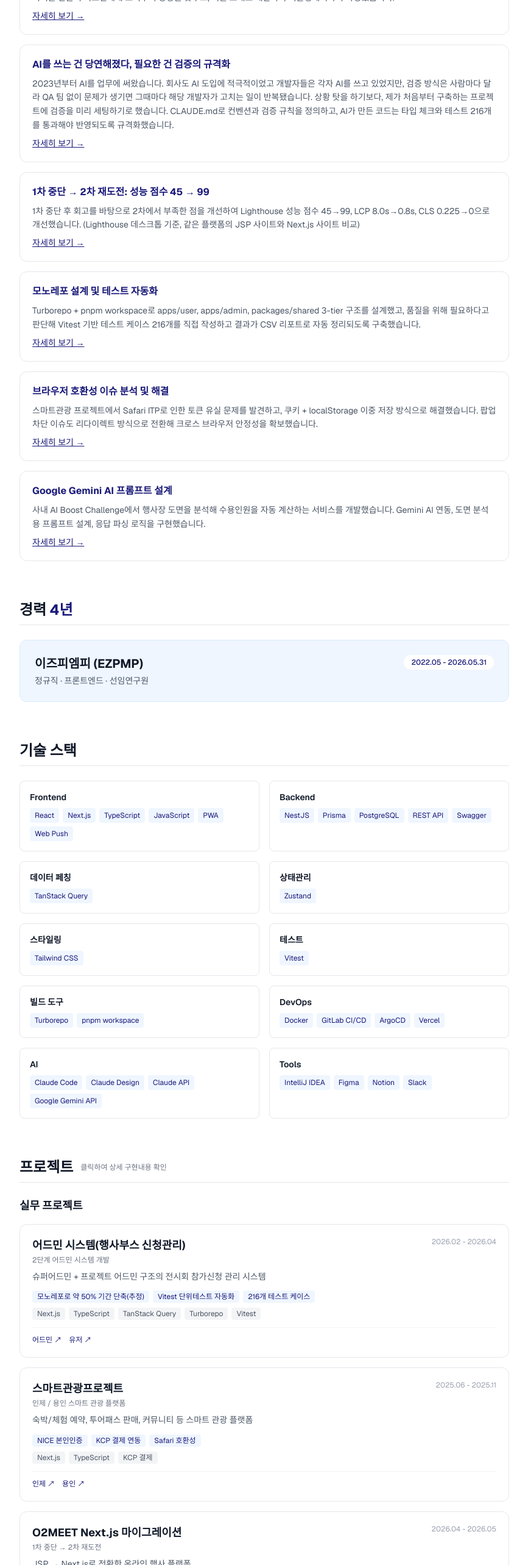
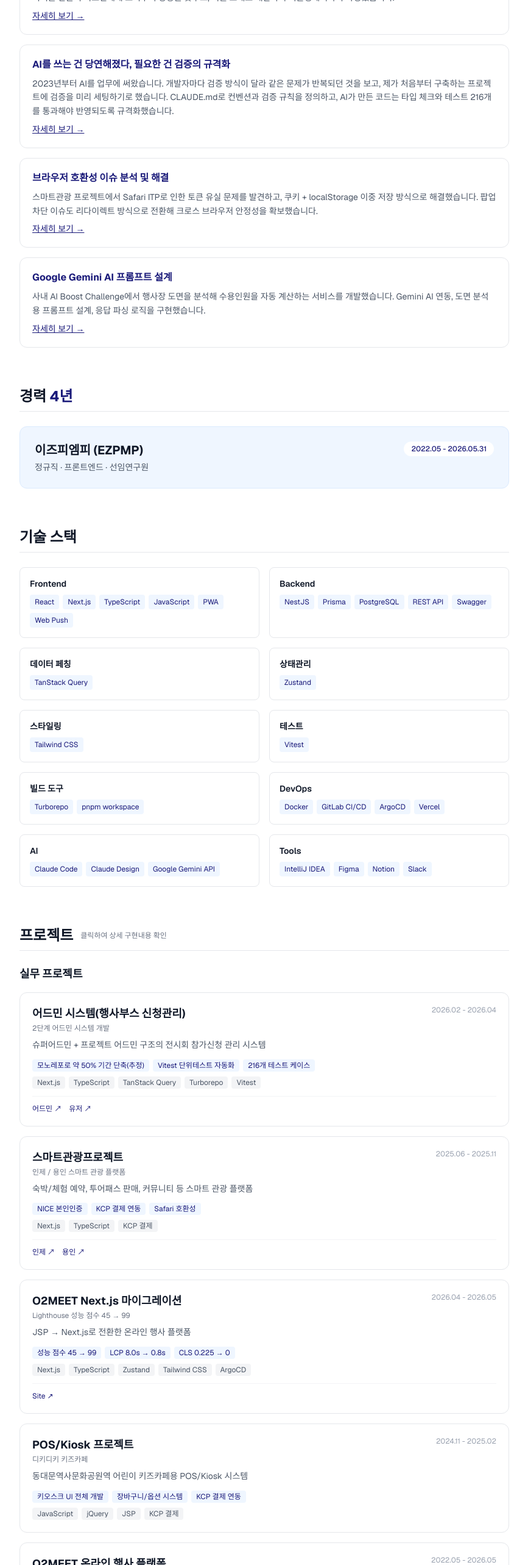
Before and after one commit to HeeJeShin/portfolio, a Next.js app: page / in a window 1280 px wide. Shown: the part 1180-3746 px from the top of the page at 61% size, without its empty margins (396-1263 px from the left). Built offline with nearby package versions, Linux system fonts and the light colour scheme.

Commit message:
포트폴리오: 하이라이트와 겹치는 도전과 성장 카드 제거, AI 문단 정리, 마이그레이션 부제 결과로, Claude API 제외
Co-Authored-By: Claude Opus 5.5 <noreply@anthropic.com>

```diff
--- a/app/_components/ChallengesSection.tsx
+++ b/app/_components/ChallengesSection.tsx
@@ -13,18 +13,8 @@ const challenges = [
   },
   {
     title: "AI를 쓰는 건 당연해졌다, 필요한 건 검증의 규격화",
-    desc: "2023년부터 AI를 업무에 써왔습니다. 회사도 AI 도입에 적극적이었고 개발자들은 각자 AI를 쓰고 있었지만, 검증 방식은 사람마다 달라 QA 팀 없이 문제가 생기면 그때마다 해당 개발자가 고치는 일이 반복됐습니다. 상황 탓을 하기보다, 제가 처음부터 구축하는 프로젝트에 검증을 미리 세팅하기로 했습니다. CLAUDE.md로 컨벤션과 검증 규칙을 정의하고, AI가 만든 코드는 타입 체크와 테스트 216개를 통과해야 반영되도록 규격화했습니다.",
+    desc: "2023년부터 AI를 업무에 써왔습니다. 개발자마다 검증 방식이 달라 같은 문제가 반복되던 것을 보고, 제가 처음부터 구축하는 프로젝트에 검증을 미리 세팅하기로 했습니다. CLAUDE.md로 컨벤션과 검증 규칙을 정의하고, AI가 만든 코드는 타입 체크와 테스트 216개를 통과해야 반영되도록 규격화했습니다.",
     link: "/projects/exhibition#decisions",
-  },
-  {
-    title: "1차 중단 → 2차 재도전: 성능 점수 45 → 99",
-    desc: "1차 중단 후 회고를 바탕으로 2차에서 부족한 점을 개선하여 Lighthouse 성능 점수 45→99, LCP 8.0s→0.8s, CLS 0.225→0으로 개선했습니다. (Lighthouse 데스크톱 기준, 같은 플랫폼의 JSP 사이트와 Next.js 사이트 비교)",
-    link: "/projects/o2meet-migration",
-  },
-  {
-    title: "모노레포 설계 및 테스트 자동화",
-    desc: "Turborepo + pnpm workspace로 apps/user, apps/admin, packages/shared 3-tier 구조를 설계했고, 품질을 위해 필요하다고 판단해 Vitest 기반 테스트 케이스 216개를 직접 작성하고 결과가 CSV 리포트로 자동 정리되도록 구축했습니다.",
-    link: "/projects/exhibition#monorepo",
   },
   {
     title: "브라우저 호환성 이슈 분석 및 해결",
--- a/app/_data/constants.ts
+++ b/app/_data/constants.ts
@@ -91,7 +91,7 @@ export const projects: Project[] = [
   {
     id: "o2meet-migration",
     title: "O2MEET Next.js 마이그레이션",
-    subtitle: "1차 중단 → 2차 재도전",
+    subtitle: "Lighthouse 성능 점수 45 → 99",
     period: "2026.04 - 2026.05",
     description: "JSP → Next.js로 전환한 온라인 행사 플랫폼",
     tags: ["Next.js", "TypeScript", "Zustand", "Tailwind CSS", "ArgoCD"],
@@ -129,7 +129,7 @@ export const skills: Record<string, string[]> = {
   테스트: ["Vitest"],
   "빌드 도구": ["Turborepo", "pnpm workspace"],
   DevOps: ["Docker", "GitLab CI/CD", "ArgoCD", "Vercel"],
-  AI: ["Claude Code", "Claude Design", "Claude API", "Google Gemini API"],
+  AI: ["Claude Code", "Claude Design", "Google Gemini API"],
   Tools: ["IntelliJ IDEA", "Figma", "Notion", "Slack"],
 };
 
--- a/app/_data/decisions.ts
+++ b/app/_data/decisions.ts
@@ -14,9 +14,9 @@ export const decisions: Record<string, Decision[]> = {
     {
       title: "AI를 쓰는 건 당연해졌다, 필요한 건 검증 방식의 규격화",
       situation:
-        "회사는 AI 도입에 적극적이었고 선임급 개발자들은 각자 AI를 쓰고 있었지만, 검증하는 방식은 사람마다 달랐습니다. QA 팀이 없어 문제가 생기면 그때마다 해당 개발자가 확인하고 고치는 일이 반복됐습니다.",
+        "개발자들은 각자 AI를 쓰고 있었지만 검증하는 방식은 사람마다 달라, 같은 종류의 문제가 반복되곤 했습니다.",
       judgment:
-        "상황 탓만 할 수는 없다고 생각했습니다. 회사 전체 프로젝트를 한 번에 바꿀 순 없어도, 제가 처음부터 구축하는 프로젝트라면 검증을 미리 세팅해 둘 수 있었습니다. AI를 쓰느냐가 아니라 'AI가 만든 결과를 어떻게 검증하느냐'를 규격으로 만드는 게 핵심이라고 판단했습니다.",
+        "회사 전체 프로젝트를 한 번에 바꿀 순 없어도, 제가 처음부터 구축하는 프로젝트라면 검증을 미리 세팅해 둘 수 있었습니다. AI를 쓰느냐가 아니라 'AI가 만든 결과를 어떻게 검증하느냐'를 규격으로 만드는 게 핵심이라고 판단했습니다.",
       action:
         "CLAUDE.md에 컨벤션과 검증 규칙을 정의하고, AI가 만든 코드는 타입 체크와 Vitest 테스트를 통과해야 반영하도록 했습니다. 테스트 결과는 CSV 리포트로 자동 정리되게 해서 누구나 바로 확인할 수 있게 했습니다.",
       result:
--- a/public/resume_public.html
+++ b/public/resume_public.html
@@ -297,7 +297,7 @@
 <p><strong>테스트:</strong> Vitest</p>
 <p><strong>빌드 도구:</strong> Turborepo, pnpm workspace</p>
 <p><strong>DevOps:</strong> Docker, GitLab CI/CD, ArgoCD, Vercel</p>
-<p><strong>AI:</strong> Claude Code, Claude Design, Claude API(에이전트·도구 호출), Google Gemini API</p>
+<p><strong>AI:</strong> Claude Code, Claude Design, Google Gemini API</p>
 <p><strong>Tools:</strong> IntelliJ IDEA, Figma, Notion, Slack</p>
 
 </body>
```
Also changed, not shown: 1 other file (tests, documents, lock files or other folders).
